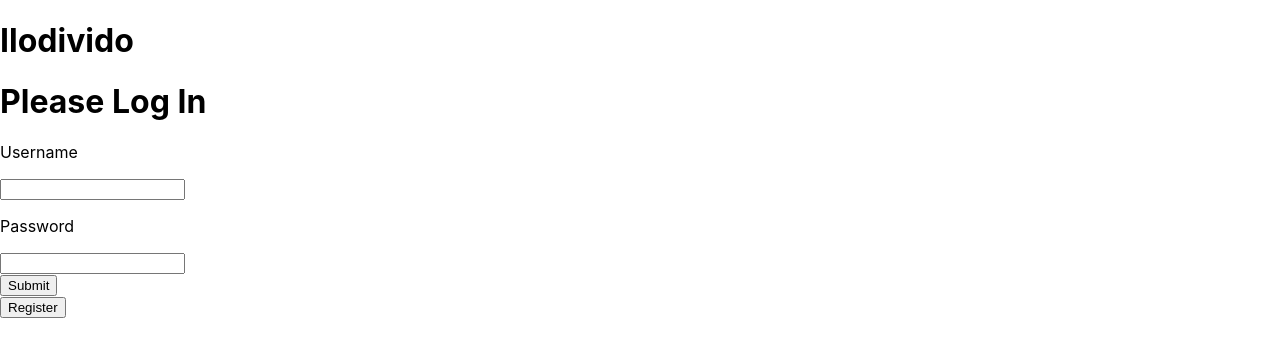
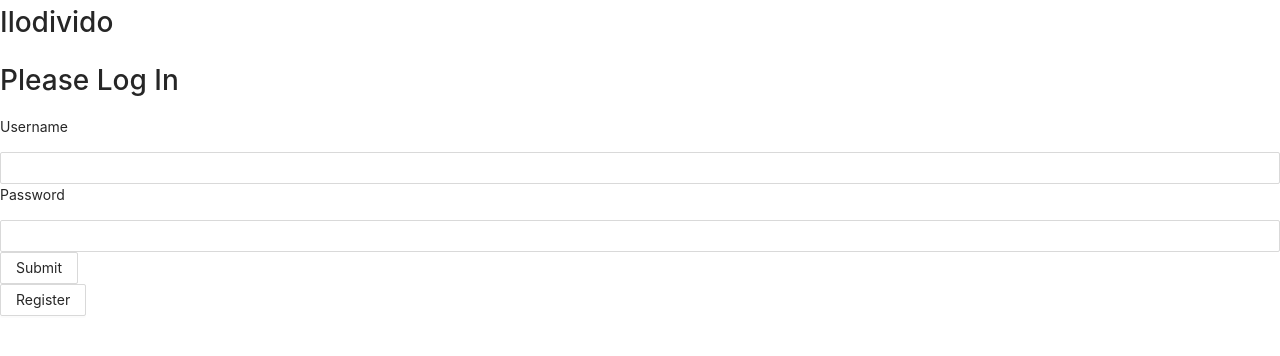
Before and after one commit to dpcgit/ilodivido, a React (Create React App) app in the folder app/: page /login in a window 1280 px wide. Shown: the top 356 px of the page. Built offline with nearby package versions, Linux system fonts and the light colour scheme; no server answers.

Commit message:
Done testing UI library, fixing most warnings by webpack too

```diff
--- a/app/package.json
+++ b/app/package.json
@@ -8,6 +8,7 @@
     "@testing-library/jest-dom": "^5.14.1",
     "@testing-library/react": "^11.2.7",
     "@testing-library/user-event": "^12.8.3",
+    "antd": "^4.16.13",
     "apollo-server-express": "^3.1.2",
     "got": "^11.8.2",
     "graphql": "^15.5.1",
--- a/app/src/components/AddTool/AddTool.js
+++ b/app/src/components/AddTool/AddTool.js
@@ -56,7 +56,7 @@ export default function AddTool({user_name}) {
     }
 
     (async () => {
-        if (toolPicture != undefined){
+        if (toolPicture !== undefined){
             const picture_url = await Promise.all(Array.from(toolPicture).map(
                 async (tool_picture) =>
                 {
@@ -70,7 +70,7 @@ export default function AddTool({user_name}) {
         };
     })();
 
-  },[toolPicture]);
+  },[toolPicture,user_name]);
 
   const [addTool, { data, loading, error }] = useMutation(ADD_TOOL);
 
--- a/app/src/components/App/App.js
+++ b/app/src/components/App/App.js
@@ -1,4 +1,4 @@
-import React, { useState, useEffect } from 'react';
+import React, { useEffect } from 'react';
 import { useDispatch, useSelector } from 'react-redux'
 import { setLoggedIn, setRegistered } from './AppSlice'
 import './App.css';
--- a/app/src/components/Login/Login.js
+++ b/app/src/components/Login/Login.js
@@ -1,10 +1,14 @@
 //https://dgraph.io/blog/post/designing-graphql-schemas/
 import React, {useState} from 'react';
 import { useDispatch } from 'react-redux';
+import { Form, Input, Button} from 'antd'
 import { setUser,setLoggedIn } from '../App/AppSlice'
 import { useQuery} from '@apollo/client';
 import { GET_USER_CREDENTIALS} from '../../graphql_const';
 import { Link } from 'react-router-dom';
+
+import 'antd/dist/antd.css';
+
 
 export default function Login() {
 
@@ -20,7 +24,7 @@ export default function Login() {
     event.preventDefault();
    try {
 
-    if(data.user.username == user_info.username && data.user.password == user_info.password){
+    if(data.user.username === user_info.username && data.user.password === user_info.password){
       dispatch(setUser({username:data.user.username}))
       dispatch(setLoggedIn({logged_in:true}))
       localStorage.setItem('loggedIn',JSON.stringify(true))
@@ -40,22 +44,22 @@ export default function Login() {
   return(
     <div className="login-wrapper">
         <h1>Please Log In</h1>
-        <form onSubmit={e=>handleSubmit(e)}>
+        <Form onSubmit={e=>handleSubmit(e)} layout='horizontal'>
             <label>
                 <p>Username</p>
-                <input type="text" name="username" onChange={e=>handleChange(e)}/>
+                <Input type="text" name="username" onChange={e=>handleChange(e)}/>
             </label>
             <label>
                 <p>Password</p>
-                <input type="password" name="password" onChange={e=>handleChange(e)}/>
+                <Input type="password" name="password" onChange={e=>handleChange(e)}/>
             </label>
             <div>
-                <button type="submit">Submit</button>
+                <Button type="submit" onClick={e=>handleSubmit(e)}>Submit</Button>
             </div>
               <Link to='/register'>
-                <button>Register</button>
+                <Button>Register</Button>
               </Link>
-        </form>
+        </Form>
     </div>
   )
 }
--- a/app/src/components/PrivateWrapper/PrivateWrapper.js
+++ b/app/src/components/PrivateWrapper/PrivateWrapper.js
@@ -1,7 +1,7 @@
 //https://www.debuggr.io/react-update-unmounted-component/
 //https://stackoverflow.com/questions/53949393/cant-perform-a-react-state-update-on-an-unmounted-component
 
-import React, {useState, useEffect} from 'react';
+import React, {useEffect} from 'react';
 import { useDispatch, useSelector } from 'react-redux'
 import { Link, BrowserRouter, Route, Switch, Redirect } from 'react-router-dom';
 import Preferences from '../Preferences/Preferences';
--- a/app/src/components/SearchTool/SearchTool.js
+++ b/app/src/components/SearchTool/SearchTool.js
@@ -1,7 +1,7 @@
 //https://reactrouter.com/web/example/modal-gallery
 
-import React, {useState, useEffect} from 'react';
-import { Route, Link } from 'react-router-dom';
+import React, {useState} from 'react';
+import { Route } from 'react-router-dom';
 import { useDispatch,useSelector } from 'react-redux';
 import { setToolList } from '../App/AppSlice'
 import { useQuery} from '@apollo/client';
--- a/app/src/components/Tool/Tool.js
+++ b/app/src/components/Tool/Tool.js
@@ -3,13 +3,10 @@ import { useSelector } from 'react-redux';
 
 export default function Tool() {
     const selected_tool = useSelector((state)=>state.app.selected_tool)
-    console.log('Selected tool:', selected_tool)
     return(
       <div>
-          <a>
             <p>{selected_tool.name}</p>
-            <img src={selected_tool.pictures[0]} name={selected_tool.name} width="400" height="400"/>
-          </a>
+            <img src={selected_tool.pictures[0]} name={selected_tool.name} width="400" height="400" alt="Tool"/>
       </div>
   );
 }
--- a/app/src/components/ToolMiniature/ToolMiniature.js
+++ b/app/src/components/ToolMiniature/ToolMiniature.js
@@ -1,6 +1,5 @@
 import React from 'react';
-import { Link, Route } from 'react-router-dom';
-import Tool from '../Tool/Tool'
+import { Link } from 'react-router-dom';
 import { useDispatch} from 'react-redux';
 import { setSelectedTool } from '../App/AppSlice'
 
@@ -16,7 +15,7 @@ export default function ToolMiniature({tool,username}) {
       <div>
           <Link to={`/search-tool/${username}/${tool.name}`} onClick={handleClick}>
             <p>{tool.name}</p>
-            <img src={tool.pictures[0]} name={tool.name} width="400" height="400"/>
+            <img src={tool.pictures[0]} name={tool.name} width="400" height="400" alt="Tool"/>
           </Link>
       </div>
   );
```
Also changed, not shown: 1 other file (tests, documents, lock files or other folders).
